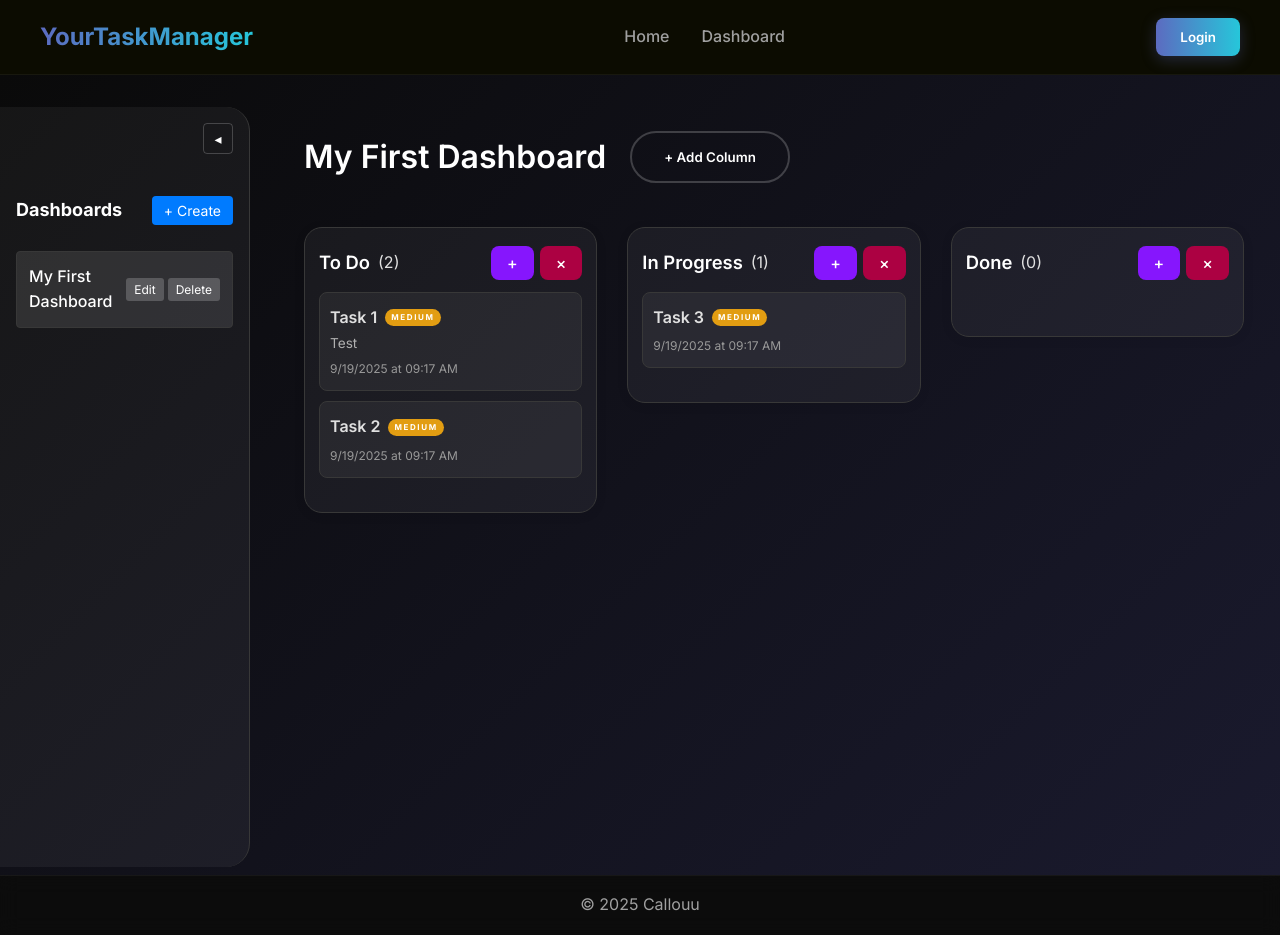
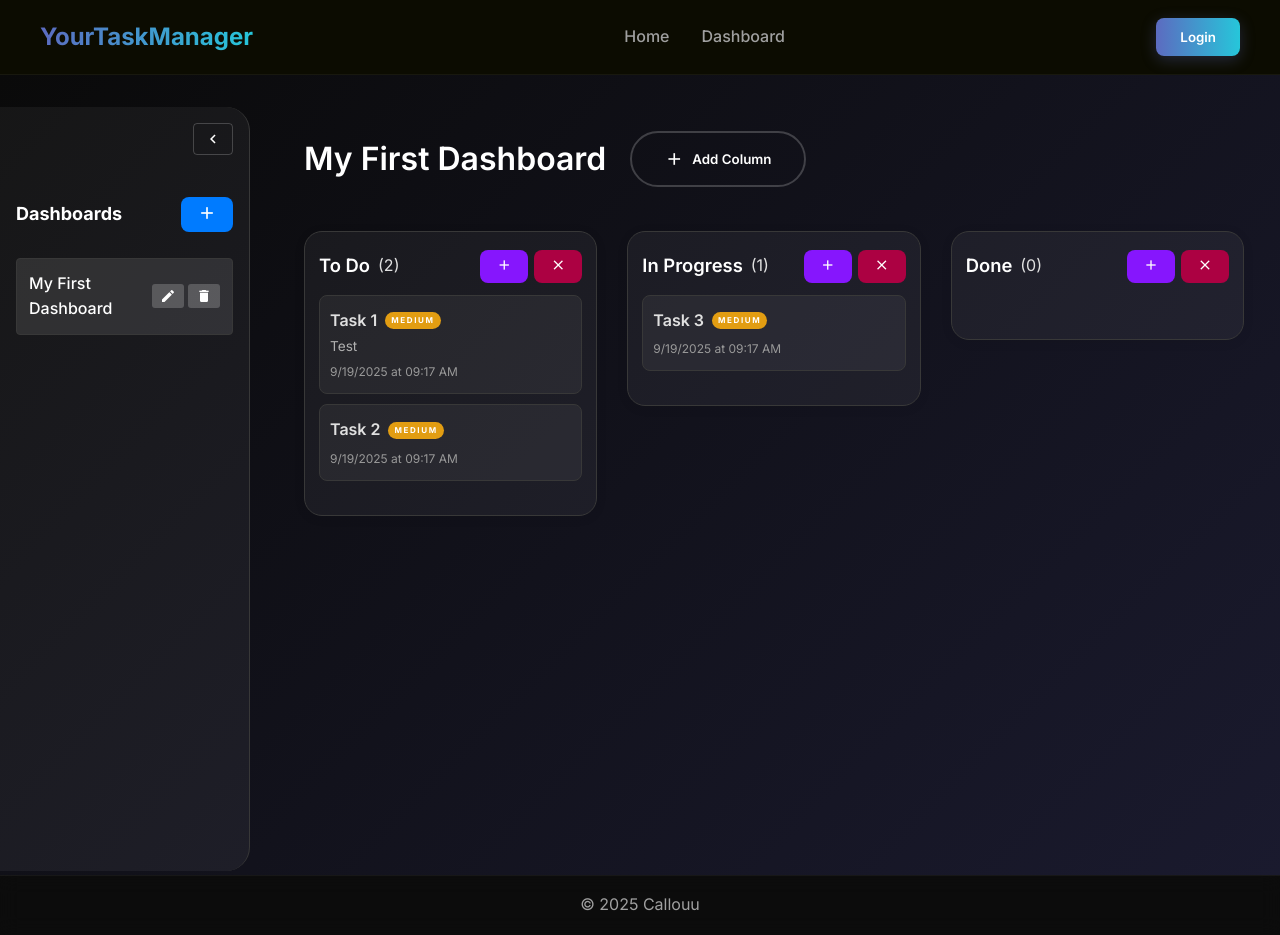
Before and after one commit to Callouu/taskmanager, a React (Vite) app: page /dashboard in a window 1280 px wide. Built offline with nearby package versions, Linux system fonts and the light colour scheme.

Commit message:
change all icons for Material Icons

```diff
--- a/index.html
+++ b/index.html
@@ -7,6 +7,7 @@
     <link rel="preconnect" href="https://fonts.googleapis.com">
     <link rel="preconnect" href="https://fonts.gstatic.com" crossorigin>
     <link href="https://fonts.googleapis.com/css2?family=Inter:wght@100..900&display=swap" rel="stylesheet">
+    <link href="https://fonts.googleapis.com/icon?family=Material+Icons" rel="stylesheet">
     <title>Vite + React</title>
   </head>
   <body>
--- a/src/components/Column/Column.jsx
+++ b/src/components/Column/Column.jsx
@@ -35,10 +35,12 @@ const Column = ({ column, cards }) => {
         </div>
         <div className="column-header--button">
         <div className="add-card">
-          <button onClick={() => setIsModalOpen(true)}>+</button>
+          <button onClick={() => setIsModalOpen(true)}>
+            <span className="material-icons">add</span>
+          </button>
         </div>
         <button className="delete-btn" onClick={handleDeleteColumn}>
-          ×
+          <span className="material-icons">close</span>
         </button>
         </div>
       </div>
--- a/src/components/Column/Column.scss
+++ b/src/components/Column/Column.scss
@@ -30,6 +30,7 @@
     justify-content: space-between;
     margin-bottom: 12px;
 
+
     &--title {
       display:flex;
       align-items: center;
@@ -60,14 +61,19 @@
       border: none;
       border-radius: 8px;
       padding: 7px 16px;
-      font-size: 1rem;
+      // font-size: 1rem;
       font-weight: 500;
       cursor: pointer;
       transition: background 0.15s;
+
       &:hover {
         background: #940039;
       }
     }
+
+     .material-icons {
+      font-size: 16px;
+      }
   }
 
   .cards-list {
@@ -80,7 +86,6 @@
     display: flex;
     align-items: center;
     gap: 6px;
-    // margin-top: 8px;
 
     input {
       flex: 1;
@@ -103,13 +108,17 @@
       border: none;
       border-radius: 8px;
       padding: 7px 16px;
-      font-size: 1rem;
       font-weight: 500;
       cursor: pointer;
       transition: background 0.15s;
+
       &:hover {
         background: #570fa5;
       }
     }
+
+    .material-icons {
+      font-size: 16px;
+    }
   }
 }
--- a/src/layouts/Header/Header.jsx
+++ b/src/layouts/Header/Header.jsx
@@ -15,9 +15,7 @@ function Header() {
         </div>
 
         <div className="header__menu-toggle" onClick={() => setIsMenuOpen(!isMenuOpen)}>
-          <span></span>
-          <span></span>
-          <span></span>
+          <span className="material-icons">menu</span>
         </div>
 
         <nav className={`header__nav ${isMenuOpen ? 'header__nav--open' : ''}`}>
--- a/src/layouts/Header/Header.scss
+++ b/src/layouts/Header/Header.scss
@@ -5,7 +5,6 @@
   z-index: 100;
   backdrop-filter: blur(10px);
   border-bottom: 1px solid rgba(255, 255, 255, 0.05);
-  // position: fixed;
   top: 0;
   left: 0;
 
@@ -42,14 +41,6 @@
     height: 21px;
     cursor: pointer;
     z-index: 101;
-
-    span {
-      height: 3px;
-      width: 100%;
-      background: linear-gradient(90deg, #5c6bc0 0%, #26c6da 100%);
-      border-radius: 2px;
-      transition: all 0.3s ease;
-    }
   }
 
   &__nav {
--- a/src/layouts/Sidebar/Sidebar.jsx
+++ b/src/layouts/Sidebar/Sidebar.jsx
@@ -32,7 +32,11 @@ function DashboardSidebar({
   return (
     <div className={`dashboard-sidebar ${isCollapsed ? "collapsed" : ""}`}>
       <button className="toggle-sidebar-btn" onClick={onToggleCollapse}>
-        {isCollapsed ? "▸" : "◂"}
+        {isCollapsed ? (
+          <span className="material-icons">chevron_right</span>
+        ) : (
+          <span className="material-icons">chevron_left</span>
+        )}
       </button>
       <div className="sidebar-header">
         {!isCollapsed && <h2>Dashboards</h2>}
@@ -41,7 +45,7 @@ function DashboardSidebar({
             className="create-dashboard-btn"
             onClick={() => setIsCreating(true)}
           >
-            + Create
+            <span className="material-icons">add</span>
           </button>
         )}
       </div>
@@ -90,8 +94,9 @@ function DashboardSidebar({
                       e.stopPropagation();
                       onEditDashboard(dashboard.id, dashboard.name);
                     }}
+                    title="Edit"
                   >
-                    Edit
+                    <span className="material-icons">edit</span>
                   </button>
                   <button
                     className="delete-btn"
@@ -99,8 +104,9 @@ function DashboardSidebar({
                       e.stopPropagation();
                       onDeleteDashboard(dashboard.id);
                     }}
+                    title="Delete"
                   >
-                    Delete
+                    <span className="material-icons">delete</span>
                   </button>
                 </div>
               </div>
--- a/src/layouts/Sidebar/Sidebar.scss
+++ b/src/layouts/Sidebar/Sidebar.scss
@@ -33,6 +33,10 @@
     &:hover {
       background-color: rgba(255, 255, 255, 0.1);
     }
+
+    .material-icons {
+      font-size: 18px;
+    }
   }
 
   .sidebar-header {
@@ -40,6 +44,10 @@
     justify-content: space-between;
     align-items: center;
     margin: 26px 0px;
+
+    .material-icons {
+      font-size: 20px;
+    }
 
     h2 {
       margin: 0;
@@ -51,8 +59,8 @@
       background-color: #007bff;
       color: white;
       border: none;
-      border-radius: 4px;
-      padding: 6px 12px;
+      border-radius: 8px;
+      padding: 6px 16px;
       cursor: pointer;
       font-size: 14px;
 
@@ -172,9 +180,16 @@
           cursor: pointer;
           background-color: #f1f1f1;
           color: #333;
+          display: flex;
+          align-items: center;
+          justify-content: center;
 
           &:hover {
             background-color: #e0e0e0;
+          }
+
+          .material-icons {
+            font-size: 16px;
           }
         }
       }
--- a/src/pages/Dashboard/Dashboard.jsx
+++ b/src/pages/Dashboard/Dashboard.jsx
@@ -123,7 +123,10 @@ function Dashboard() {
             <div className="board-title">
               <h1>{selectedDashboard ? selectedDashboard.name : "My Dashboard"}</h1>
               <div className="add-column">
-                <button onClick={() => setModalOpen(true)}>+ Add Column</button>
+                <button onClick={() => setModalOpen(true)}>
+                  <span className="material-icons">add</span>
+                  Add Column
+                </button>
               </div>
             </div>
             <div className="columns-container">
--- a/src/pages/Dashboard/Dashboard.scss
+++ b/src/pages/Dashboard/Dashboard.scss
@@ -61,10 +61,17 @@
     font-weight: 600;
     cursor: pointer;
     transition: all 0.3s;
+    display: flex;
+    align-items: center;
+    gap: 8px;
 
     &:hover {
       background: rgba(255, 255, 255, 0.1);
       border-color: rgba(255, 255, 255, 0.4);
+    }
+
+    .material-icons {
+      font-size: 20px;
     }
   }
 }
```
